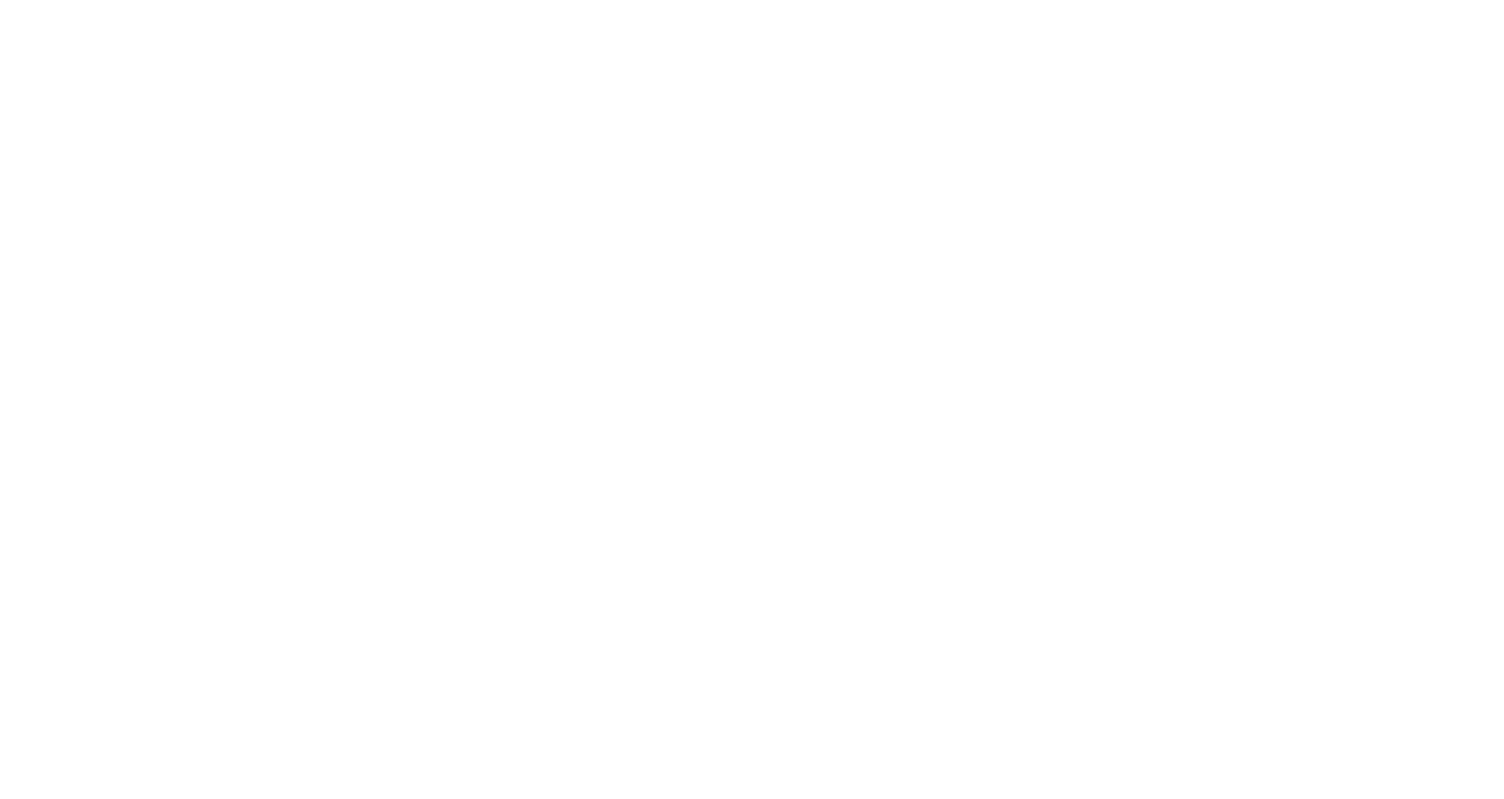
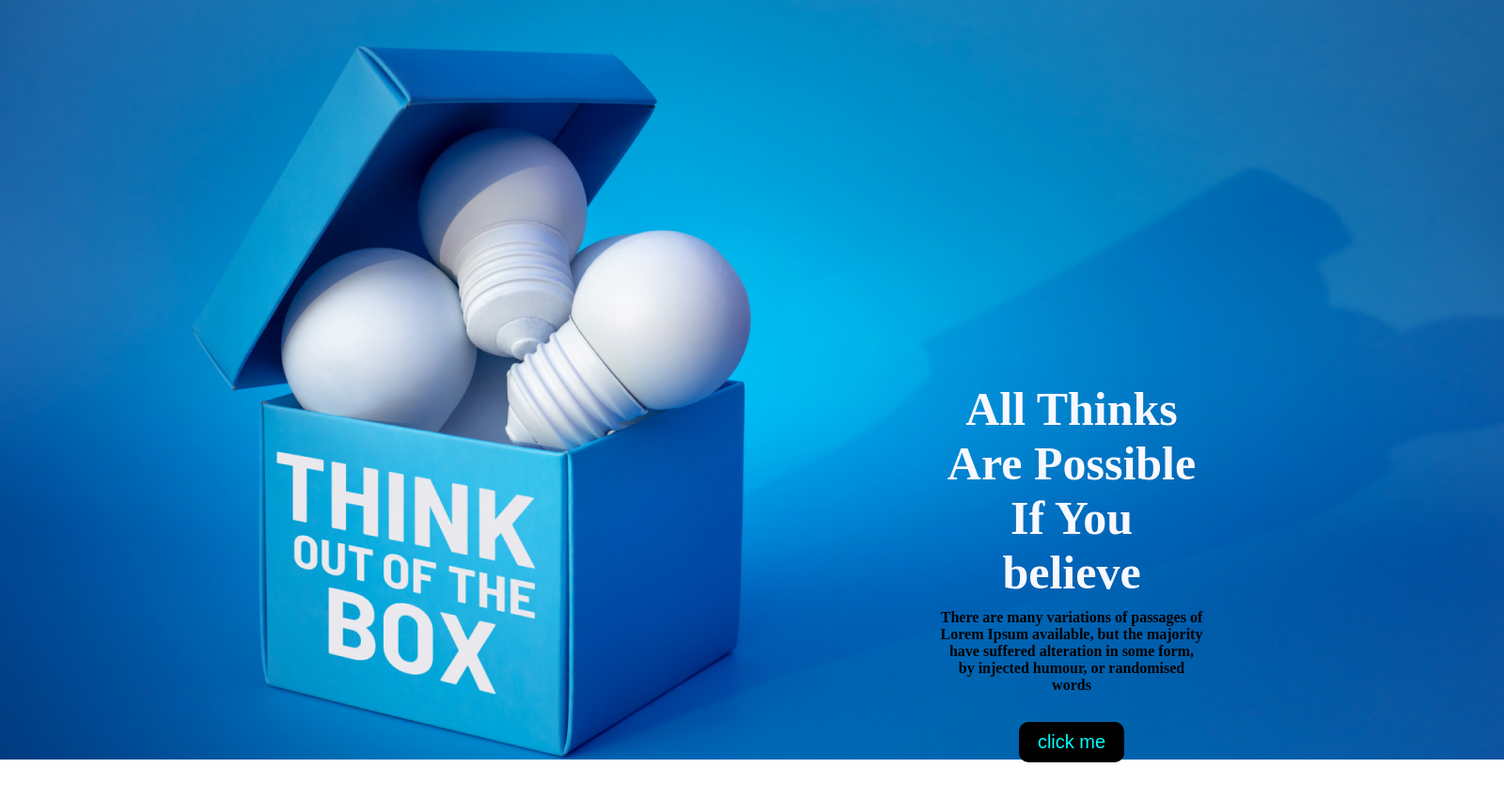
Before and after one commit to MUHAMMAD-ROKY/new-year-new-me, a plain HTML site: page index.html in a window 1280 px wide. Shown: the whole page at 94% size, 1600 px wide, since content can reach past the window. Before the commit the page ends 800 px from the top, so only its background shows below. Drawn offline with Linux system fonts and the light colour scheme.

Commit message:
header-banner

```diff
--- a/index.html
+++ b/index.html
@@ -10,6 +10,25 @@
     <title>ATOZBD</title>
 </head>
 <body>
+    <!-- header banner start-->
+    <div class="header-banner">
+        <img src="images/banner/banner3.png" alt="banner3">
+        <div class="descriPtion-title">
+            <h1 class="tittle">All Thinks Are  Possible If You believe</h1>
+            <h5 class="sub-title">There are many variations of passages of Lorem Ipsum available, but the majority have suffered alteration in some form, by injected humour, or randomised words</h5>
+            <button class="btn">click me</button>
+        </div>
+    </div>
+    <!-- /.header banner end-->
+    <!-- main section start -->
+
+    <!-- /.main section start -->
+
+    <footer>
+
+    </footer>
+
+
 
 </body>
 </html>
--- a/style.css
+++ b/style.css
@@ -0,0 +1,39 @@
+*{
+    margin:0;
+}
+
+/* header banner start */
+.header-banner{
+    position: relative;
+    text-align: center;
+
+}
+.descriPtion-title{
+    position: absolute;
+    top: 50%;
+    bottom: 50%;
+    margin-left: 1000px;
+}
+
+h1{
+    color:ghostwhite;
+    font-size: 50px;
+    margin-bottom: 10Px;
+}
+h5{
+    color:black;
+    font-size: 16Px;
+    margin-bottom: 30px;
+}
+.btn{
+    color:aqua;
+    font-size: 20px;
+    background-color: black;
+    border: none;
+    padding: 10px 20Px;
+    border-radius: 10px;
+    margin-bottom: 50px;
+}
+
+/* header banner end */
+/* main section */
```
